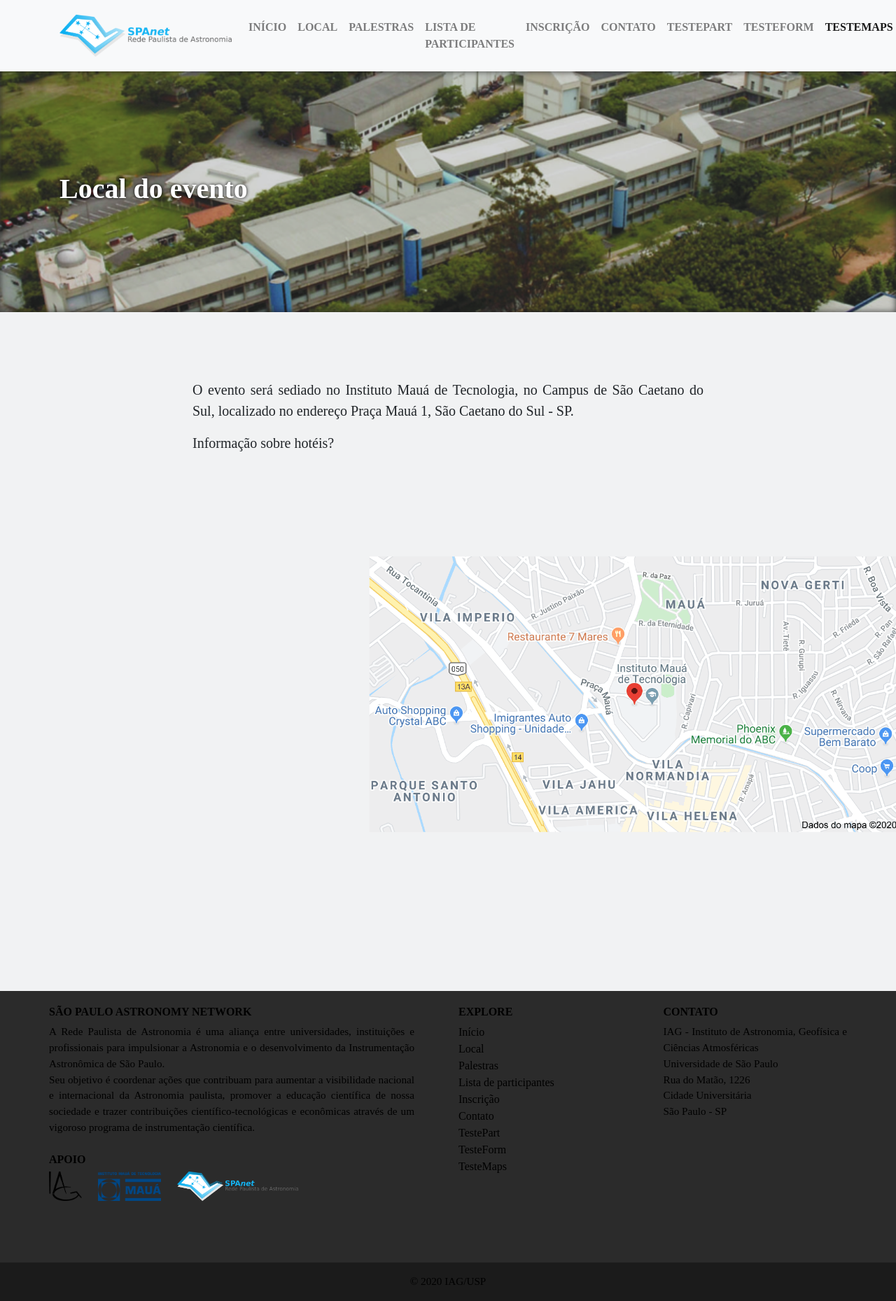
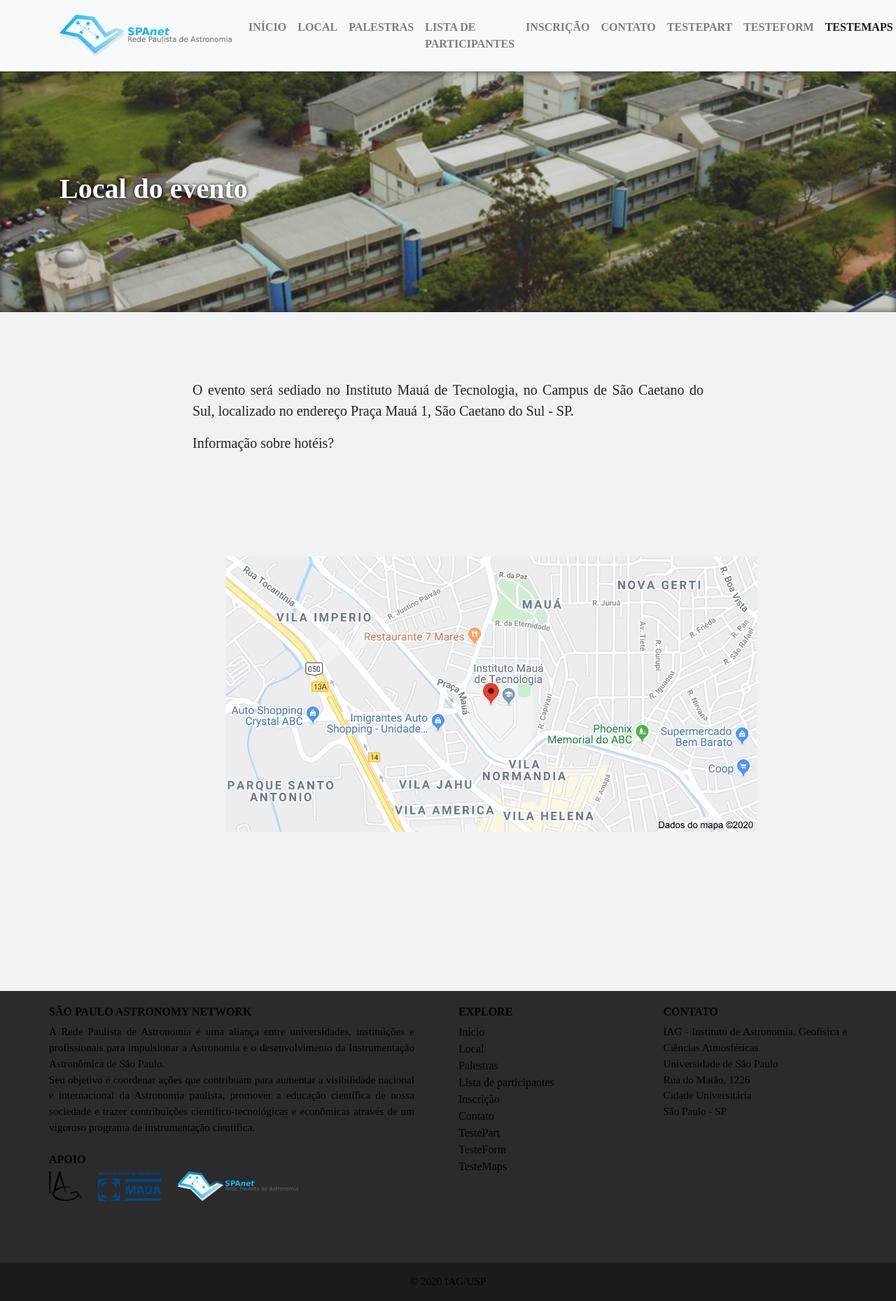
Before and after one commit to wosmla/website, a Jekyll site: the page built from _pgs/testmaps.html, in a window 1280 px wide. Shown: the whole page at 70% size. Built offline with Jekyll 4.4.1, drawn with Linux system fonts in a browser that asks for light colours.

Commit message:
Update testmaps.html

```diff
--- a/_pgs/testmaps.html
+++ b/_pgs/testmaps.html
@@ -15,8 +15,9 @@ layout: default
         <p class="lead">
           Informação sobre hotéis?
         </p>
-        <img src="/assets/img/mauamapa.png" alt="Mauá Mapa" style="scale:0.6">
       </div>
+
+      <img src="/assets/img/mauamapa.png" alt="Mauá Mapa" style="scale:0.6">
     </div>
   </div>
 </section>
```
